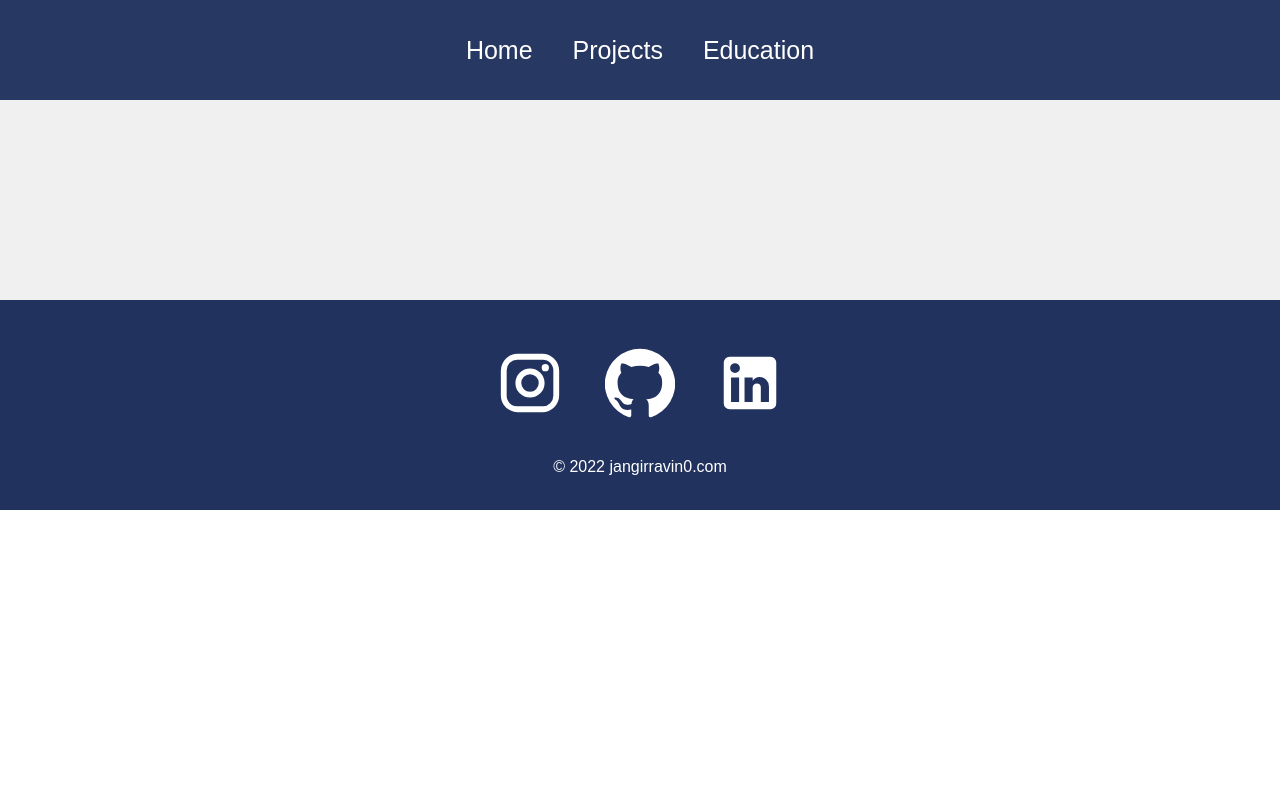
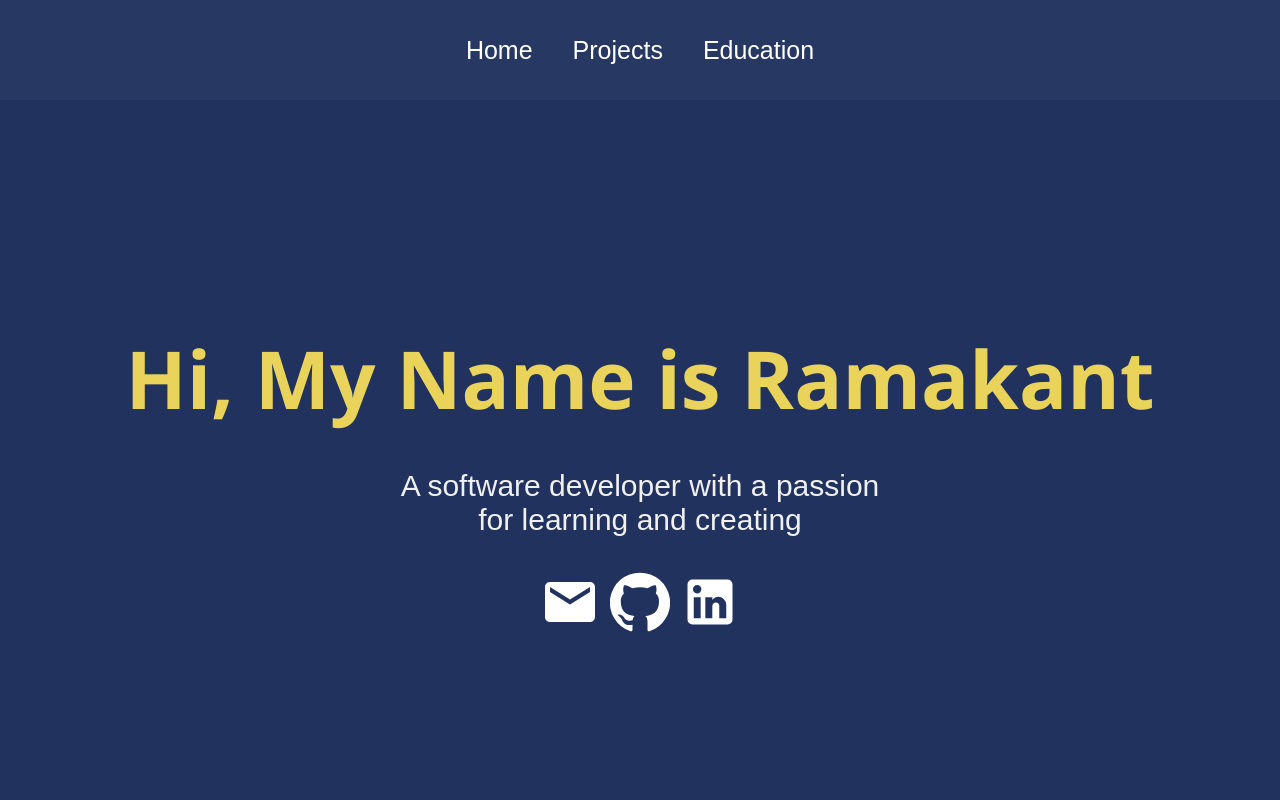
Before and after one commit to ramakantjangir21/personal-portfolio, a React (Create React App) app: page / in a window 1280 px wide. Shown: the top 800 px of the page. Built offline with nearby package versions, Linux system fonts and the light colour scheme.

Commit message:
another cmt

```diff
--- a/src/App.js
+++ b/src/App.js
@@ -13,7 +13,7 @@
       <Router>
         <Navbar />
         <Routes>
-          <Route path="/personal-portfolio" element={<Home />} />
+          <Route path="/" element={<Home />} />
           <Route path="/projects" element={<Projects />} />
           <Route path="/project/:id" element={<ProjectDisplay />} />
           <Route path="/education" element={<Education />} />
--- a/src/components/Navbar.js
+++ b/src/components/Navbar.js
@@ -25,7 +25,7 @@
         </button>
       </div>
       <div className="links">
-        <Link to="/personal-portfolio">Home</Link>
+        <Link to="/">Home</Link>
         <Link to="/projects">Projects</Link>
         <Link to="/education">Education</Link>
       </div>
```
